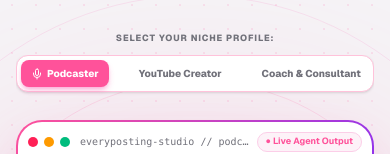
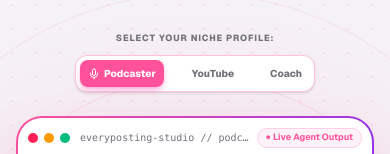
Before and after one commit to usmanahmad4823/every_posting, a Next.js app: page / in a window 390 px wide. Shown: the part 487-641 px from the top of the page. Built offline with nearby package versions, Linux system fonts and the light colour scheme; no server answers.

Commit message:
fix: mobile tab pill label scaling and zero clipping on small screen viewports

```diff
--- a/components/landing/hero.tsx
+++ b/components/landing/hero.tsx
@@ -202,11 +202,11 @@ export function HeroSection() {
           <p className="text-[9px] sm:text-xs uppercase tracking-widest text-[#71717A] font-extrabold mb-2.5 sm:mb-4">
             Select Your Niche Profile:
           </p>
-          <div className="w-full max-w-full overflow-x-auto pb-1 flex justify-start sm:justify-center no-scrollbar">
-            <div className="inline-flex items-center gap-1 sm:gap-2 p-1 sm:p-1.5 rounded-xl sm:rounded-2xl bg-white border border-[#FFC2DA] shadow-sm shrink-0 mx-auto max-w-full">
+          <div className="flex justify-center max-w-full px-2">
+            <div className="flex flex-wrap items-center justify-center gap-1 sm:gap-2 p-1 sm:p-1.5 rounded-xl sm:rounded-2xl bg-white border border-[#FFC2DA] shadow-sm max-w-full">
               <button
                 onClick={() => setSelectedNiche('podcaster')}
-                className={`flex items-center gap-1 sm:gap-2 px-2.5 py-1.5 sm:px-5 sm:py-2.5 rounded-lg sm:rounded-xl font-extrabold text-[10px] sm:text-sm transition-all duration-200 whitespace-nowrap shrink-0 ${
+                className={`flex items-center gap-1 sm:gap-2 px-2 py-1.5 sm:px-5 sm:py-2.5 rounded-lg sm:rounded-xl font-extrabold text-[10px] sm:text-sm transition-all duration-200 whitespace-nowrap ${
                   selectedNiche === 'podcaster'
                     ? 'bg-[#FF529A] text-white shadow-md shadow-pink-500/30'
                     : 'text-[#71717A] hover:text-[#FF529A]'
@@ -217,25 +217,27 @@ export function HeroSection() {
               </button>
               <button
                 onClick={() => setSelectedNiche('youtuber')}
-                className={`flex items-center gap-1 sm:gap-2 px-2.5 py-1.5 sm:px-5 sm:py-2.5 rounded-lg sm:rounded-xl font-extrabold text-[10px] sm:text-sm transition-all duration-200 whitespace-nowrap shrink-0 ${
+                className={`flex items-center gap-1 sm:gap-2 px-2 py-1.5 sm:px-5 sm:py-2.5 rounded-lg sm:rounded-xl font-extrabold text-[10px] sm:text-sm transition-all duration-200 whitespace-nowrap ${
                   selectedNiche === 'youtuber'
                     ? 'bg-[#FF529A] text-white shadow-md shadow-pink-500/30'
                     : 'text-[#71717A] hover:text-[#FF529A]'
                 }`}
               >
                 <PlaySquare className="w-3 h-3 sm:w-3.5 sm:h-3.5 text-white shrink-0" />
-                <span>YouTube Creator</span>
+                <span className="sm:hidden">YouTube</span>
+                <span className="hidden sm:inline">YouTube Creator</span>
               </button>
               <button
                 onClick={() => setSelectedNiche('coach')}
-                className={`flex items-center gap-1 sm:gap-2 px-2.5 py-1.5 sm:px-5 sm:py-2.5 rounded-lg sm:rounded-xl font-extrabold text-[10px] sm:text-sm transition-all duration-200 whitespace-nowrap shrink-0 ${
+                className={`flex items-center gap-1 sm:gap-2 px-2 py-1.5 sm:px-5 sm:py-2.5 rounded-lg sm:rounded-xl font-extrabold text-[10px] sm:text-sm transition-all duration-200 whitespace-nowrap ${
                   selectedNiche === 'coach'
                     ? 'bg-[#FF529A] text-white shadow-md shadow-pink-500/30'
                     : 'text-[#71717A] hover:text-[#FF529A]'
                 }`}
               >
                 <GraduationCap className="w-3 h-3 sm:w-3.5 sm:h-3.5 text-white shrink-0" />
-                <span>Coach & Consultant</span>
+                <span className="sm:hidden">Coach</span>
+                <span className="hidden sm:inline">Coach & Consultant</span>
               </button>
             </div>
           </div>
--- a/components/landing/niche-features.tsx
+++ b/components/landing/niche-features.tsx
@@ -41,11 +41,11 @@ export function NicheFeaturesSection() {
         </div>
 
         {/* Niche Tabs */}
-        <div className="w-full max-w-full overflow-x-auto pb-1 flex justify-start sm:justify-center mb-8 sm:mb-10 no-scrollbar">
-          <div className="inline-flex items-center p-1 sm:p-1.5 rounded-xl sm:rounded-2xl bg-white border border-[#FFC2DA] shadow-sm gap-1 sm:gap-2 shrink-0 mx-auto max-w-full">
+        <div className="flex justify-center mb-8 sm:mb-10 max-w-full px-2">
+          <div className="flex flex-wrap items-center justify-center gap-1 sm:gap-2 p-1 sm:p-1.5 rounded-xl sm:rounded-2xl bg-white border border-[#FFC2DA] shadow-sm max-w-full">
             <button
               onClick={() => handleNicheChange('podcaster')}
-              className={`flex items-center gap-1 sm:gap-2 px-2.5 py-1.5 sm:px-6 sm:py-3 rounded-lg sm:rounded-xl font-extrabold text-[10px] sm:text-sm transition-all whitespace-nowrap shrink-0 ${
+              className={`flex items-center gap-1 sm:gap-2 px-2 py-1.5 sm:px-6 sm:py-3 rounded-lg sm:rounded-xl font-extrabold text-[10px] sm:text-sm transition-all whitespace-nowrap ${
                 activeNicheTab === 'podcaster'
                   ? 'bg-[#FF529A] text-white shadow-md shadow-pink-500/30'
                   : 'text-[#71717A] hover:text-[#FF529A]'
@@ -56,25 +56,27 @@ export function NicheFeaturesSection() {
             </button>
             <button
               onClick={() => handleNicheChange('youtuber')}
-              className={`flex items-center gap-1 sm:gap-2 px-2.5 py-1.5 sm:px-6 sm:py-3 rounded-lg sm:rounded-xl font-extrabold text-[10px] sm:text-sm transition-all whitespace-nowrap shrink-0 ${
+              className={`flex items-center gap-1 sm:gap-2 px-2 py-1.5 sm:px-6 sm:py-3 rounded-lg sm:rounded-xl font-extrabold text-[10px] sm:text-sm transition-all whitespace-nowrap ${
                 activeNicheTab === 'youtuber'
                   ? 'bg-[#FF529A] text-white shadow-md shadow-pink-500/30'
                   : 'text-[#71717A] hover:text-[#FF529A]'
               }`}
             >
               <PlaySquare className="w-3 h-3 sm:w-4 sm:h-4 text-white shrink-0" />
-              <span>YouTube Creators</span>
+              <span className="sm:hidden">YouTube</span>
+              <span className="hidden sm:inline">YouTube Creators</span>
             </button>
             <button
               onClick={() => handleNicheChange('coach')}
-              className={`flex items-center gap-1 sm:gap-2 px-2.5 py-1.5 sm:px-6 sm:py-3 rounded-lg sm:rounded-xl font-extrabold text-[10px] sm:text-sm transition-all whitespace-nowrap shrink-0 ${
+              className={`flex items-center gap-1 sm:gap-2 px-2 py-1.5 sm:px-6 sm:py-3 rounded-lg sm:rounded-xl font-extrabold text-[10px] sm:text-sm transition-all whitespace-nowrap ${
                 activeNicheTab === 'coach'
                   ? 'bg-[#FF529A] text-white shadow-md shadow-pink-500/30'
                   : 'text-[#71717A] hover:text-[#FF529A]'
               }`}
             >
               <GraduationCap className="w-3 h-3 sm:w-4 sm:h-4 text-white shrink-0" />
-              <span>Coaches & Consultants</span>
+              <span className="sm:hidden">Coaches</span>
+              <span className="hidden sm:inline">Coaches & Consultants</span>
             </button>
           </div>
         </div>
--- a/components/landing/testimonials.tsx
+++ b/components/landing/testimonials.tsx
@@ -180,21 +180,22 @@ export function TestimonialsSection() {
         </div>
 
         {/* INTERACTIVE NICHE FILTER SWITCHER TABS */}
-        <div className="w-full max-w-full overflow-x-auto pb-1 flex justify-start sm:justify-center mb-10 sm:mb-12 no-scrollbar">
-          <div className="inline-flex items-center gap-1 sm:gap-2 p-1 sm:p-1.5 rounded-xl sm:rounded-2xl bg-white border border-[#FFC2DA] shadow-sm shrink-0 mx-auto max-w-full">
+        <div className="flex justify-center mb-10 sm:mb-12 max-w-full px-2">
+          <div className="flex flex-wrap items-center justify-center gap-1 sm:gap-2 p-1 sm:p-1.5 rounded-xl sm:rounded-2xl bg-white border border-[#FFC2DA] shadow-sm max-w-full">
             <button
               onClick={() => setActiveFilter('all')}
-              className={`px-2.5 py-1.5 sm:px-4 sm:py-2 rounded-lg sm:rounded-xl text-[10px] sm:text-xs font-bold transition-all whitespace-nowrap shrink-0 ${
+              className={`px-2 py-1.5 sm:px-4 sm:py-2 rounded-lg sm:rounded-xl text-[10px] sm:text-xs font-extrabold transition-all whitespace-nowrap ${
                 activeFilter === 'all'
                   ? 'bg-[#FF529A] text-white shadow-md shadow-pink-500/25'
                   : 'text-[#71717A] hover:text-[#FF529A]'
               }`}
             >
-              All Creator Stories ({testimonials.length})
+              <span className="sm:hidden">All ({testimonials.length})</span>
+              <span className="hidden sm:inline">All Creator Stories ({testimonials.length})</span>
             </button>
             <button
               onClick={() => setActiveFilter('podcaster')}
-              className={`px-2.5 py-1.5 sm:px-4 sm:py-2 rounded-lg sm:rounded-xl text-[10px] sm:text-xs font-bold transition-all whitespace-nowrap shrink-0 ${
+              className={`px-2 py-1.5 sm:px-4 sm:py-2 rounded-lg sm:rounded-xl text-[10px] sm:text-xs font-extrabold transition-all whitespace-nowrap ${
                 activeFilter === 'podcaster'
                   ? 'bg-[#FF529A] text-white shadow-md shadow-pink-500/25'
                   : 'text-[#71717A] hover:text-[#FF529A]'
@@ -204,23 +205,25 @@ export function TestimonialsSection() {
             </button>
             <button
               onClick={() => setActiveFilter('youtuber')}
-              className={`px-2.5 py-1.5 sm:px-4 sm:py-2 rounded-lg sm:rounded-xl text-[10px] sm:text-xs font-bold transition-all whitespace-nowrap shrink-0 ${
+              className={`px-2 py-1.5 sm:px-4 sm:py-2 rounded-lg sm:rounded-xl text-[10px] sm:text-xs font-extrabold transition-all whitespace-nowrap ${
                 activeFilter === 'youtuber'
                   ? 'bg-[#FF529A] text-white shadow-md shadow-pink-500/25'
                   : 'text-[#71717A] hover:text-[#FF529A]'
               }`}
             >
-              YouTube Creators (2)
+              <span className="sm:hidden">YouTube (2)</span>
+              <span className="hidden sm:inline">YouTube Creators (2)</span>
             </button>
             <button
               onClick={() => setActiveFilter('coach')}
-              className={`px-2.5 py-1.5 sm:px-4 sm:py-2 rounded-lg sm:rounded-xl text-[10px] sm:text-xs font-bold transition-all whitespace-nowrap shrink-0 ${
+              className={`px-2 py-1.5 sm:px-4 sm:py-2 rounded-lg sm:rounded-xl text-[10px] sm:text-xs font-extrabold transition-all whitespace-nowrap ${
                 activeFilter === 'coach'
                   ? 'bg-[#FF529A] text-white shadow-md shadow-pink-500/25'
                   : 'text-[#71717A] hover:text-[#FF529A]'
               }`}
             >
-              Coaches & Consultants (2)
+              <span className="sm:hidden">Coaches (2)</span>
+              <span className="hidden sm:inline">Coaches & Consultants (2)</span>
             </button>
           </div>
         </div>
```
